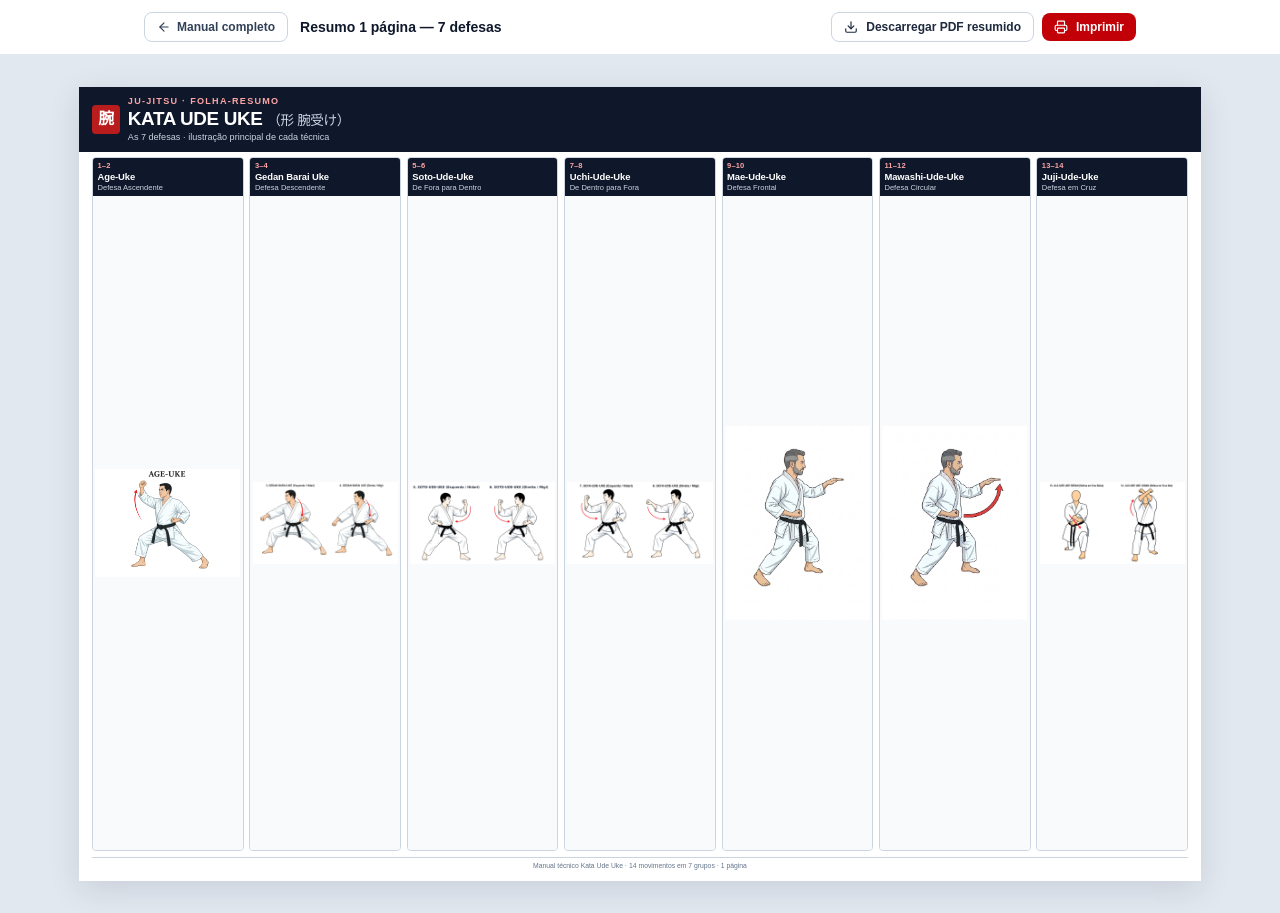
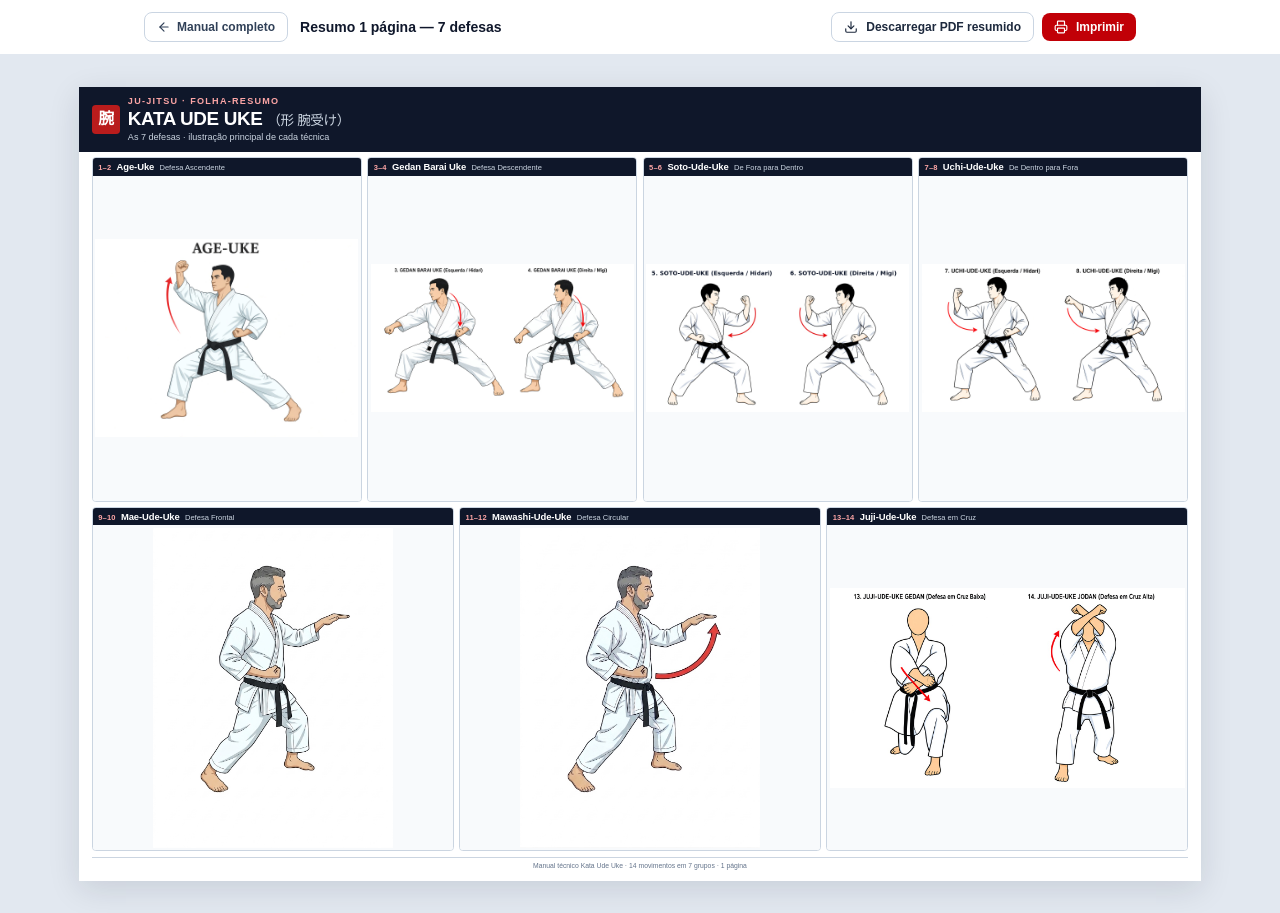
Before and after one commit to magalhaesals/seishinzen, a Next.js app: page /resumo in a window 1280 px wide. Built offline with nearby package versions, Linux system fonts and the light colour scheme.

Commit message:
Arrange resumo PDF techniques in two rows
Restore the 12-column landscape grid (4 on top, 3 centered below)
and horizontal captions so labels stay readable in wider cells.

Co-authored-by: Antonio Magalhães <magalhaesals@users.noreply.github.com>

```diff
--- a/src/app/globals.css
+++ b/src/app/globals.css
@@ -108,18 +108,19 @@ body {
   color: #cbd5e1;
 }
 
-/* Landscape: single row of 7 equal cells */
+/* Landscape: 12-col grid — top 4×span3, bottom 3×span4 (centered) */
 .resumo-grid {
   flex: 1 1 auto;
   display: grid;
-  grid-template-columns: repeat(7, 1fr);
-  grid-template-rows: 1fr;
+  grid-template-columns: repeat(12, 1fr);
+  grid-template-rows: 1fr 1fr;
   gap: 1.5mm;
   min-height: 0;
   align-content: stretch;
 }
 
 .resumo-cell {
+  grid-column: span 3;
   display: flex;
   flex-direction: column;
   min-height: 0;
@@ -130,15 +131,19 @@ body {
   background: #ffffff;
 }
 
+.resumo-cell:nth-child(n + 5) {
+  grid-column: span 4;
+}
+
 .resumo-caption {
   display: flex;
-  flex-direction: column;
-  align-items: flex-start;
-  gap: 0.3mm;
-  padding: 0.9mm 1.2mm;
+  flex-wrap: nowrap;
+  align-items: baseline;
+  gap: 1mm 1.4mm;
+  padding: 0.9mm 1.4mm;
   background: #0f172a;
   color: #ffffff;
-  line-height: 1.15;
+  line-height: 1.1;
   flex-shrink: 0;
 }
 
```
